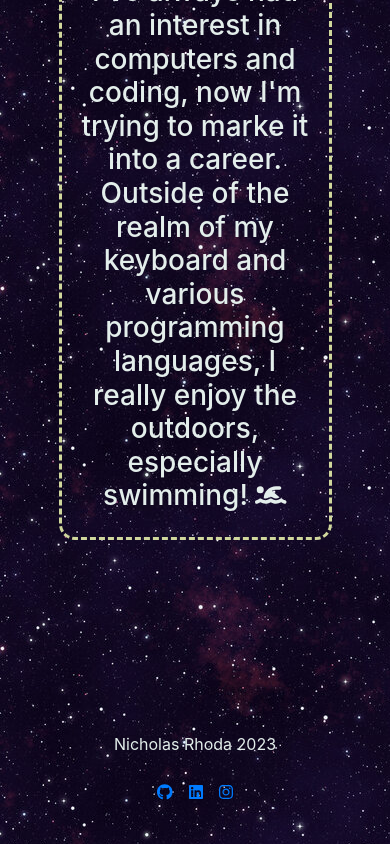
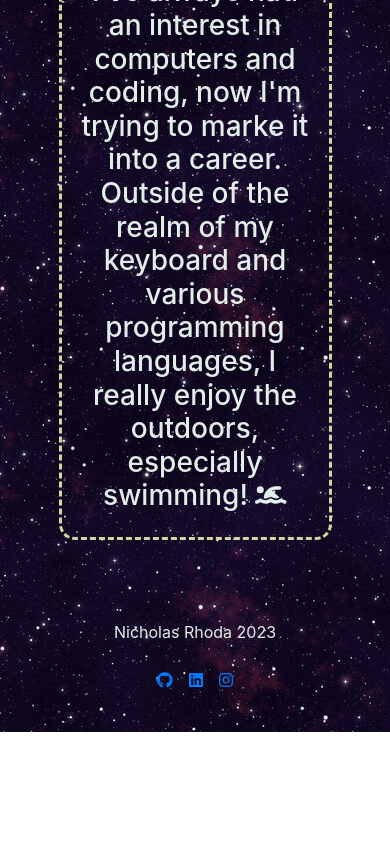
Before and after one commit to nicrhoda/nicrhoda_portfolio, a React (Create React App) app: page / in a window 390 px wide. Shown: the part 1017-1861 px from the top of the page. After the commit the page ends 1749 px from the top, so only its background shows below. Built offline with nearby package versions, Linux system fonts and the light colour scheme.

Commit message:
removed some blank space on footer top margin for smaller displays

```diff
--- a/src/App.css
+++ b/src/App.css
@@ -404,7 +404,7 @@ header {
 
 /* footer styling */
 footer {
-    margin-top: 10rem;
+    margin-top: 5rem;
     padding: 2rem;
     text-align: center;
 }
@@ -579,7 +579,7 @@ header {
 
 /* footer styling */
 footer {
-    margin-top: 10rem;
+    margin-top: 3rem;
     padding: 2rem;
     text-align: center;
 }
```
